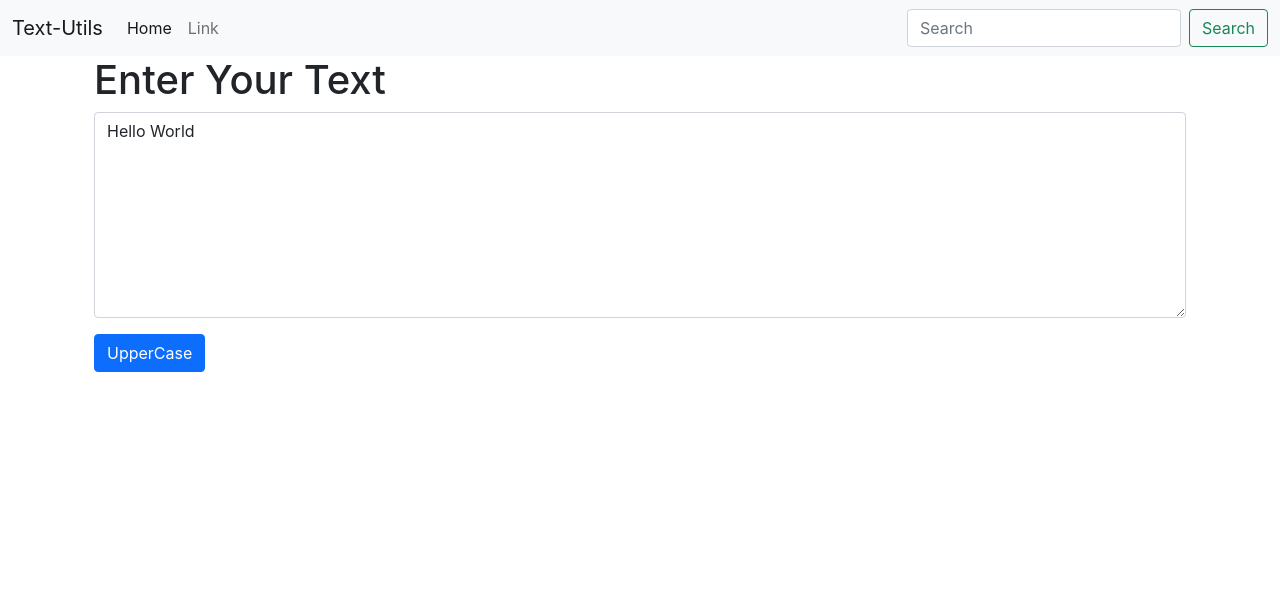
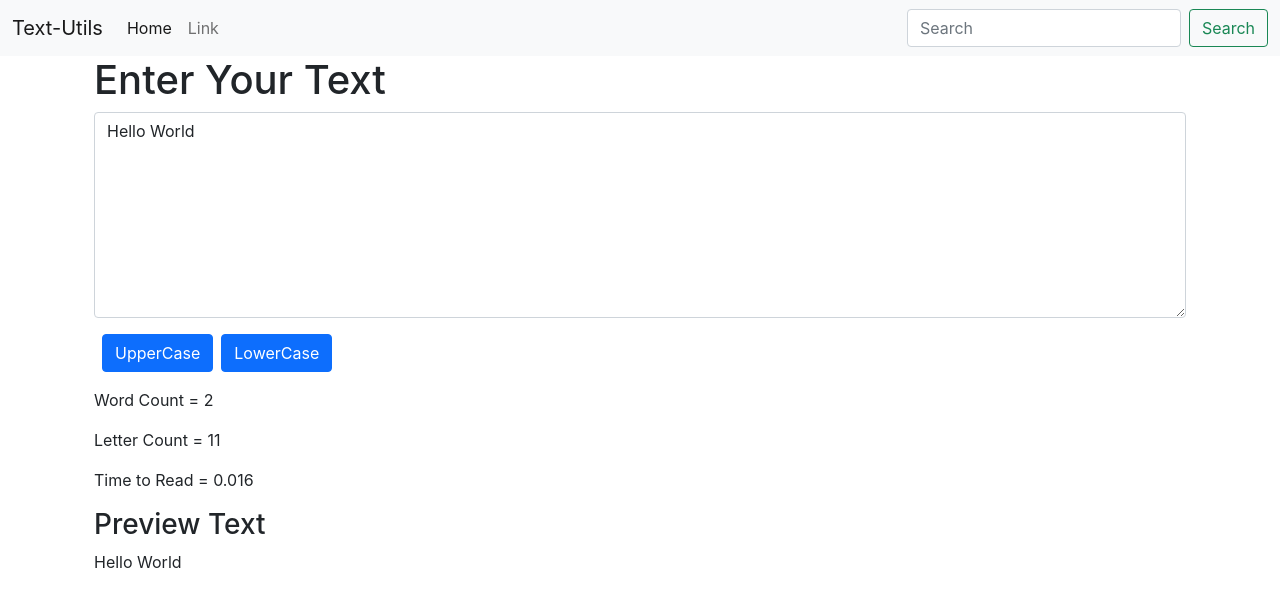
Before and after one commit to Karan0811/text-utils, a React (Create React App) app: page / in a window 1280 px wide. Shown: the top 606 px of the page. Built offline with nearby package versions, Linux system fonts and the light colour scheme.

Commit message:
word, letter count and preview text logic

```diff
--- a/src/components/TextForm.js
+++ b/src/components/TextForm.js
@@ -3,12 +3,24 @@ import { useState } from 'react';
 
 export default function TextForm(props) {
     const [text,setText] = useState("Hello World")
+    // const [word,setWord] = useState((text.split(' ')).length)
+    // const [letter,setLetter] = useState(text.length)
+
     let changeToUpperCase = () => {
         let newText = text.toUpperCase()
         setText(newText)
     }
+    let changeToLowerCase = () => {
+        let newText = text.toLowerCase()
+        setText(newText)
+    }
     let handleChange = (event) => {
-        setText(event.target.value)
+        let text = event.target.value
+        setText(text)
+        // let letterLength = (text).length
+        // let wordLength = (text.split(' ')).length
+        // setLetter(letterLength)
+        // setWord(wordLength)
     }
   return (
     <>
@@ -23,7 +35,19 @@ export default function TextForm(props) {
           rows='8'
         ></textarea>
       </div>
-      <button type="button" className="btn btn-primary" onClick={changeToUpperCase}>UpperCase</button>
+      <button type="button" className="btn btn-primary mx-2" onClick={changeToUpperCase}>UpperCase</button>
+      <button type="button" className="btn btn-primary" onClick={changeToLowerCase}>LowerCase</button>
+      </div>
+      <div className="container my-3">
+      <p>Word Count = {(text.split(' ')).length}</p>
+      <p>Letter Count = {(text).length}</p>
+      <p>Time to Read = {(text.split(' ')).length * 0.008}</p>
+      </div>
+      <div className="container my-3">
+      <h3>
+          Preview Text
+      </h3>
+      <p>{text}</p>
       </div>
     </>
   );
```
